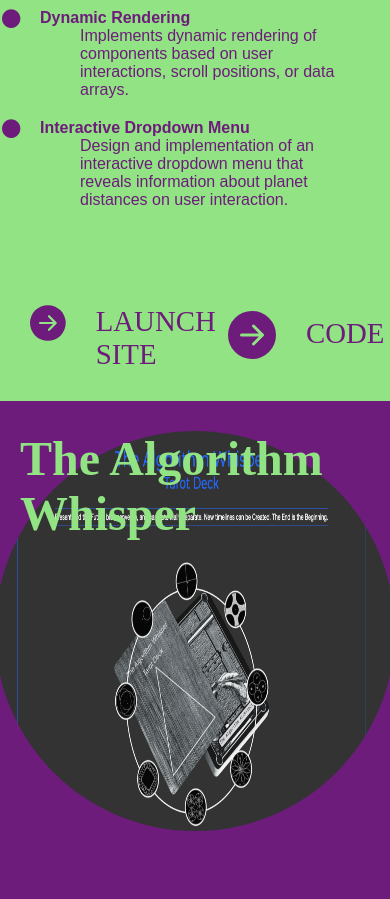
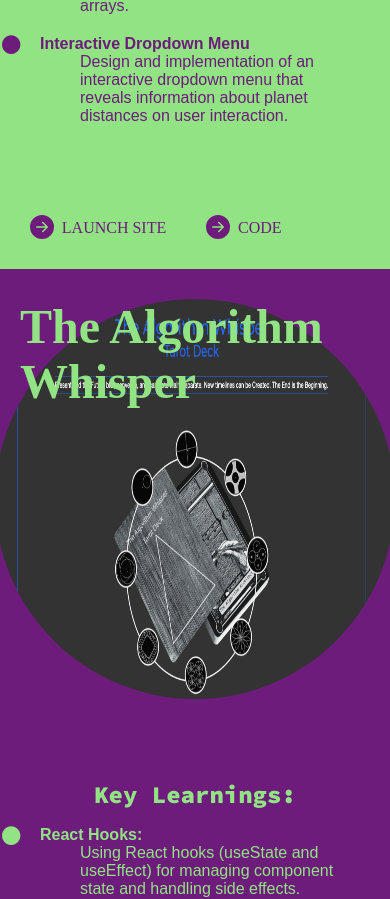
Before and after one commit to Wallenborg/front-port, a React (Create React App) app: page / in a window 390 px wide. Shown: the part 1594-2493 px from the top of the page. Built offline with nearby package versions, Linux system fonts and the light colour scheme; a web font is replaced by a local one.

Commit message:
try to fix mobil bug

```diff
--- a/src/components/projectBox/projectBox.css
+++ b/src/components/projectBox/projectBox.css
@@ -151,19 +151,22 @@ dd {
   display: flex;
   align-items: center;
   padding: 30px;
-  justify-content: space-between;
+  gap: 40px;
   font-size: 1.8rem;
 }
 
 .link-text {
-  margin-left: 30px;
-  margin-top: 6px;
-  font-size: 1.8rem;
+  /* margin-left: 30px; */
+  margin-left: 2vw;
+  margin-top: 4px;
+  /* font-size: 1.8rem; */
+  font-size: 1rem;
 }
 .link-box {
   display: flex;
   flex-direction: row;
 }
 .link-icon {
-  font-size: 3rem;
+  /* font-size: 3rem; */
+  font-size: 1.5rem;
 }
--- a/src/pages/start.css
+++ b/src/pages/start.css
@@ -1,5 +1,5 @@
 .section-start-grid {
-  height: 100vh;
+  height: 90vh;
   width: 100%;
   background-color: var(--clr-primary);
   display: grid;
```
